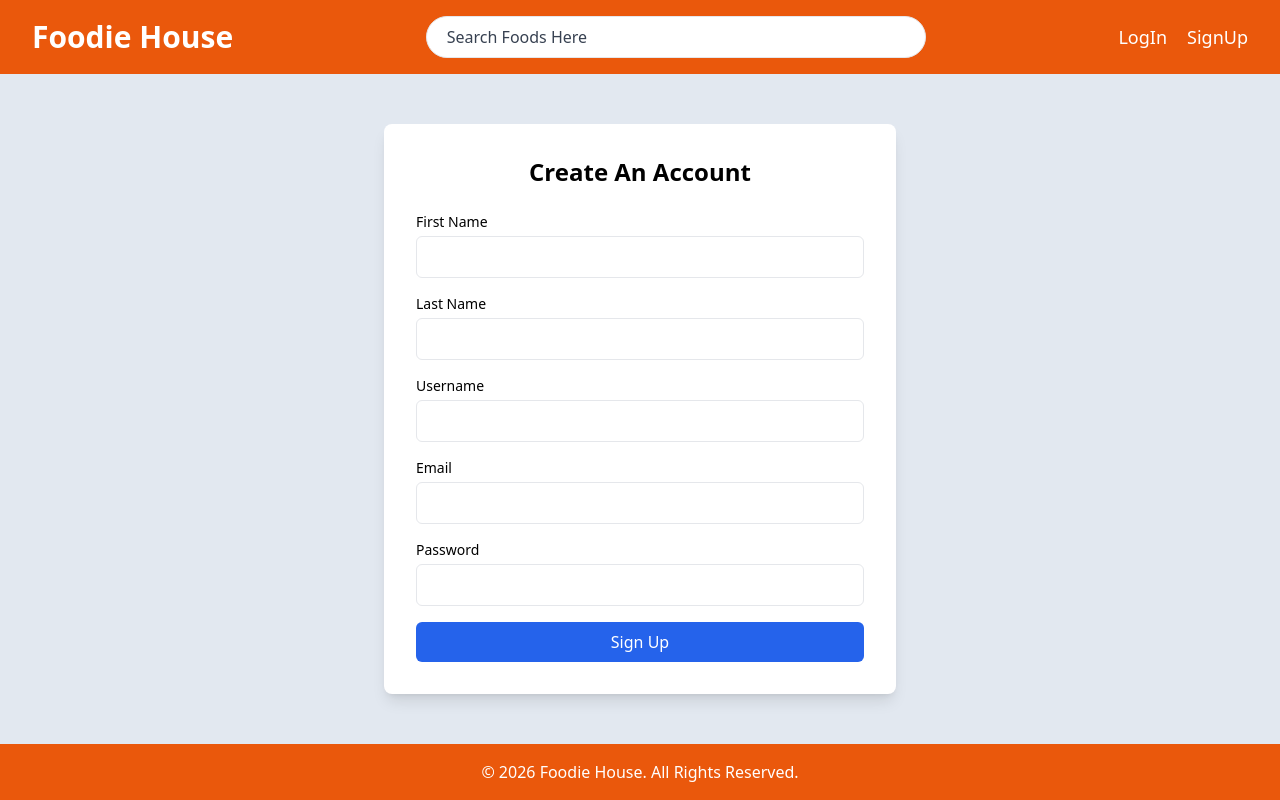
After one commit to rahulkumaracharya199-prog/django-foodie-house, a Django app: page /accounts/signup/ in a window 1280 px wide. The commit adds this page. Run offline with Django 5.2, Linux system fonts and the light colour scheme; some libraries are stand-ins or nearby versions.

Commit message:
Add user authentication (signup, login, logout)

```diff
--- /dev/null
+++ b/foodie/auth_views.py
@@ -0,0 +1,41 @@
+from django.shortcuts import render, redirect
+from foodie.models import Category, Product
+from django.contrib.auth.models import User
+from django.contrib.auth.forms import AuthenticationForm as LoginForm
+from django.contrib.auth import login, logout, authenticate
+
+
+def signup(request):
+    if request.method == "POST":
+        first_name = request.POST.get("first_name")
+        last_name = request.POST.get("last_name")
+        username = request.POST.get("username")
+        password = request.POST.get("password")
+        email = request.POST.get("email")
+
+        newUser = User.objects.create_user(
+            first_name=first_name,
+            last_name=last_name,
+            username=username,
+            password=password,
+            email=email
+        )
+        newUser.save()
+        return redirect ("login")
+    return render(request, "registration/signup.html")
+
+def loginView(request):
+    if request.method == "POST":
+        form = LoginForm(data=request.POST)
+        if form.is_valid():
+            login(request, form.get_user())
+            return redirect("homepage")
+    else:
+        form = LoginForm()
+
+    return render(request, "registration/login.html", {"form":form})
+
+
+def logoutView(request):
+    logout(request)
+    return redirect("homepage")
--- a/foodie/templates/header.html
+++ b/foodie/templates/header.html
@@ -12,7 +12,12 @@
 
     <!-- Links -->
     <div class="flex gap-5 justify-center md:justify-end">
-        <a href="#" class="text-lg hover:text-orange-100">Log In</a>
-        <a href="#" class="text-lg hover:text-orange-100">Sign Up</a>
+        {% if user.is_authenticated %}
+        <a href="" class="text-lg hover:text-orange-100">Hi, {{user.username}}</a>
+        <a href="{% url 'logout' %}" class="text-lg hover:text-orange-100">LogOut</a>
+        {% else %}
+        <a href="{% url 'login' %}" class="text-lg hover:text-orange-100">LogIn</a>
+        <a href="{% url 'signup' %}" class="text-lg hover:text-orange-100">SignUp</a>
+        {% endif %}
     </div>
 </div>
--- /dev/null
+++ b/foodie/templates/registration/signup.html
@@ -0,0 +1,64 @@
+<!DOCTYPE html>
+<html lang="en">
+<head>
+    <meta charset="UTF-8">
+    <meta name="viewport" content="width=device-width, initial-scale=1.0">
+    <title>Sign Up Page</title>
+    <script src="https://cdn.tailwindcss.com"></script>
+</head>
+
+<body class="min-h-screen bg-slate-200 flex flex-col">
+
+    {% include "header.html" %}
+
+    <main class="flex-grow flex items-center justify-center">
+        <div class="bg-white w-full max-w-lg rounded-lg shadow-lg p-8 m-4">
+            <h2 class="text-2xl font-bold text-center mb-6">
+                Create An Account
+            </h2>
+
+            <form action="{% url 'signup' %}" method="post" class="space-y-4">
+                {% csrf_token %}
+
+                <div>
+                    <label class="block text-sm font-medium mb-1">First Name</label>
+                    <input type="text" name="first_name"
+                        class="w-full border rounded-md px-3 py-2 focus:outline-none focus:ring-2 focus:ring-blue-500">
+                </div>
+
+                <div>
+                    <label class="block text-sm font-medium mb-1">Last Name</label>
+                    <input type="text" name="last_name"
+                        class="w-full border rounded-md px-3 py-2 focus:outline-none focus:ring-2 focus:ring-blue-500">
+                </div>
+
+                <div>
+                    <label class="block text-sm font-medium mb-1">Username</label>
+                    <input type="text" name="username"
+                        class="w-full border rounded-md px-3 py-2 focus:outline-none focus:ring-2 focus:ring-blue-500">
+                </div>
+
+                <div>
+                    <label class="block text-sm font-medium mb-1">Email</label>
+                    <input type="email" name="email"
+                        class="w-full border rounded-md px-3 py-2 focus:outline-none focus:ring-2 focus:ring-blue-500">
+                </div>
+
+                <div>
+                    <label class="block text-sm font-medium mb-1">Password</label>
+                    <input type="password" name="password"
+                        class="w-full border rounded-md px-3 py-2 focus:outline-none focus:ring-2 focus:ring-blue-500">
+                </div>
+
+                <button type="submit"
+                    class="w-full bg-blue-600 text-white py-2 rounded-md hover:bg-blue-700 transition">
+                    Sign Up
+                </button>
+            </form>
+        </div>
+    </main>
+
+    {% include "footer.html" %}
+
+</body>
+</html>
--- a/website/urls.py
+++ b/website/urls.py
@@ -1,18 +1,25 @@
 from django.contrib import admin
-from django.urls import path
+from django.urls import path, include
 from django.conf import settings
 from django.conf.urls.static import static
 from foodie.views import home, productView
 from foodie.admin_views import dashboard, manageCategory, manageProduct
+from foodie.auth_views import signup, loginView, logoutView
 
 urlpatterns = [
     path('superadmin/', admin.site.urls),
-    path("", home),
+    path("", home, name="homepage"),
     path("products/<int:product_id>/", productView, name="viewProduct"),
 
     # admin routes
 
     path("admin/", dashboard, name="admindashboard"),
     path("admin/manageCategory", manageCategory, name="manageCategory"),
-    path("admin/manageProduct", manageProduct, name="manageProduct")
+    path("admin/manageProduct", manageProduct, name="manageProduct"),
+
+    # auth routes can be added here
+
+    path("accounts/signup/", signup, name="signup"),
+    path("accounts/login/", loginView, name="login"),
+    path("accounts/logout/", logoutView, name="logout"),
 ] + static(settings.MEDIA_URL,document_root=settings.MEDIA_ROOT)
```
Also changed, not shown: foodie/templates/registration/login.html (added, +44 -0 lines), website/settings.py (+5 -5 lines), db.sqlite3.
